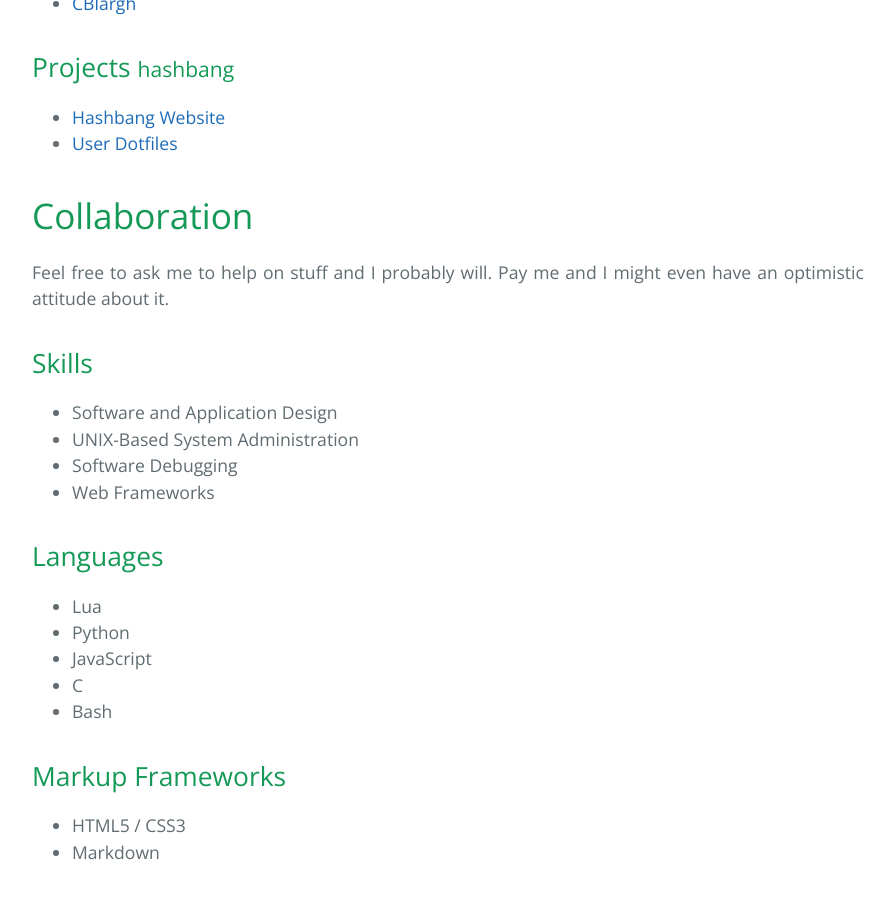
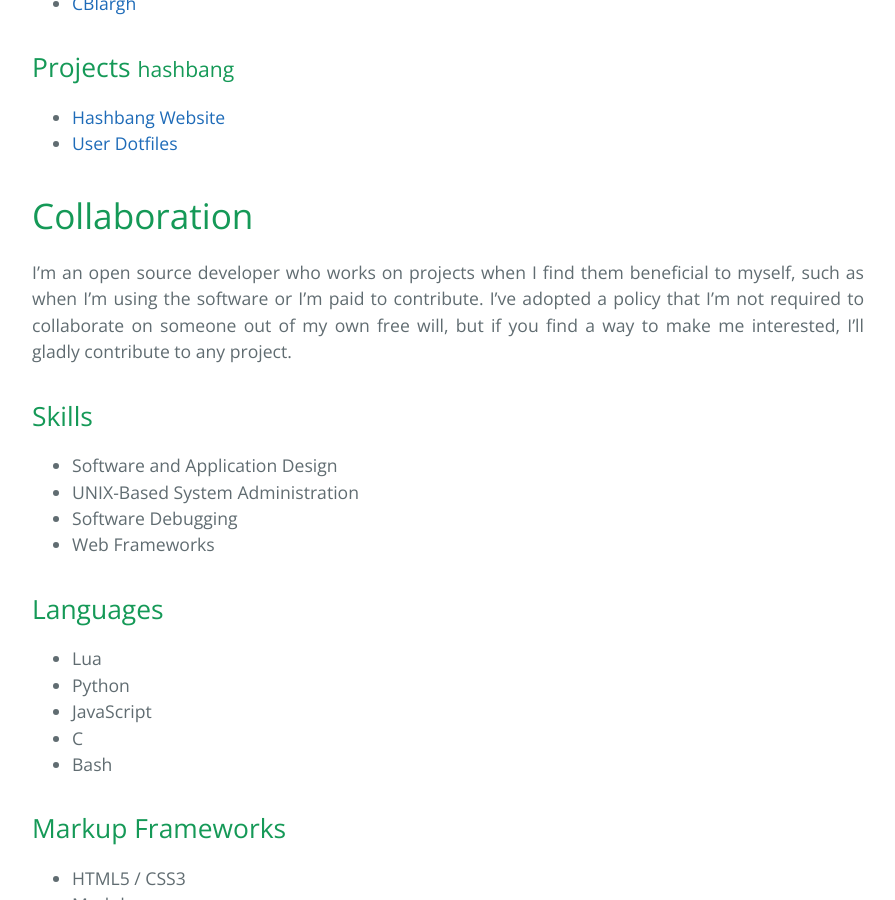
Before and after one commit to ChickenNuggers/ChickenNuggers.github.io, a Jekyll site: the page built from index.md, in a window 1280 px wide and 900 px high, scrolled down 1035 px. Shown: the whole window, without its empty margins (192-1087 px from the left). Built offline with Jekyll 4.4.1, drawn with Linux system fonts in a browser that asks for light colours.

Commit message:
Make Collaboration section nicer

```diff
--- a/index.md
+++ b/index.md
@@ -36,8 +36,11 @@ servers, as well as an IRC network manager for hashbang.sh.
 
 # Collaboration
 
-Feel free to ask me to help on stuff and I probably will. Pay me and I might
-even have an optimistic attitude about it.
+I'm an open source developer who works on projects when I find them beneficial
+to myself, such as when I'm using the software or I'm paid to contribute. I've
+adopted a policy that I'm not required to collaborate on someone out of my own
+free will, but if you find a way to make me interested, I'll gladly contribute
+to any project.
 
 ## Skills
 
```
